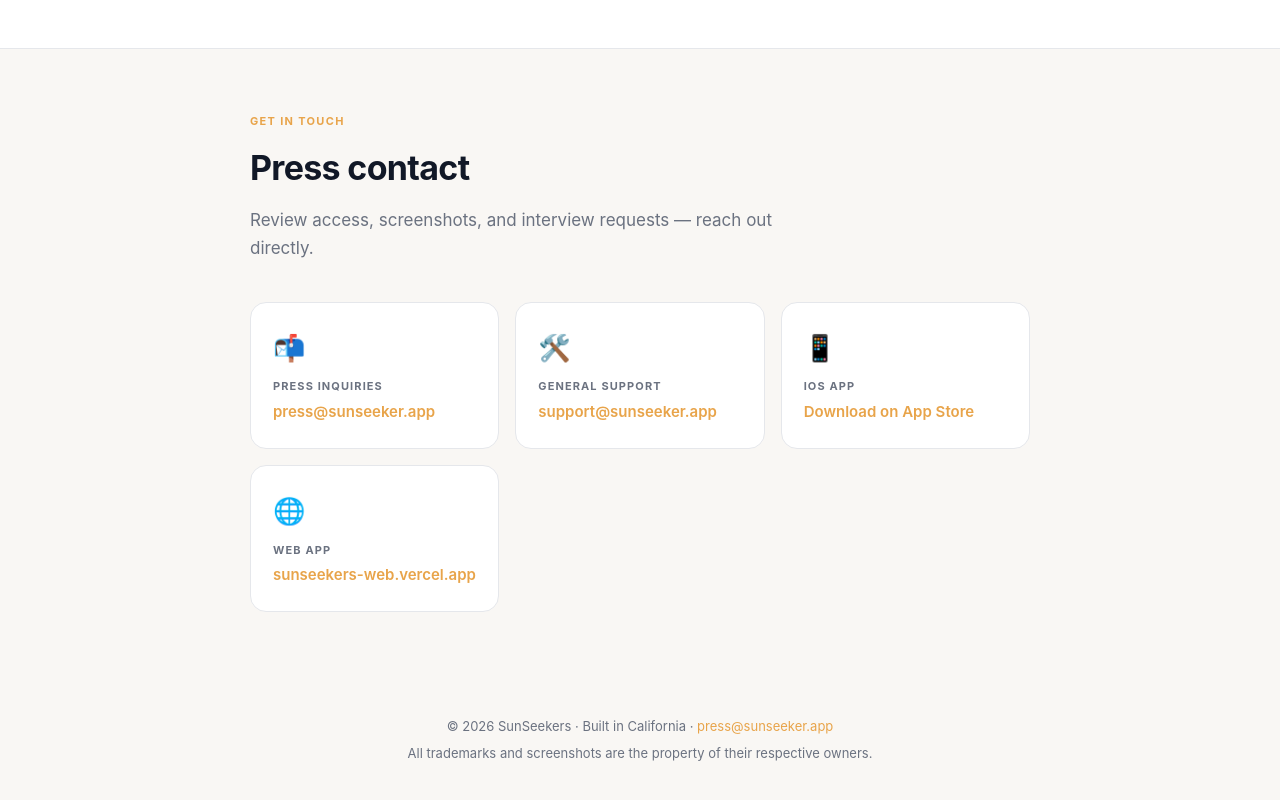
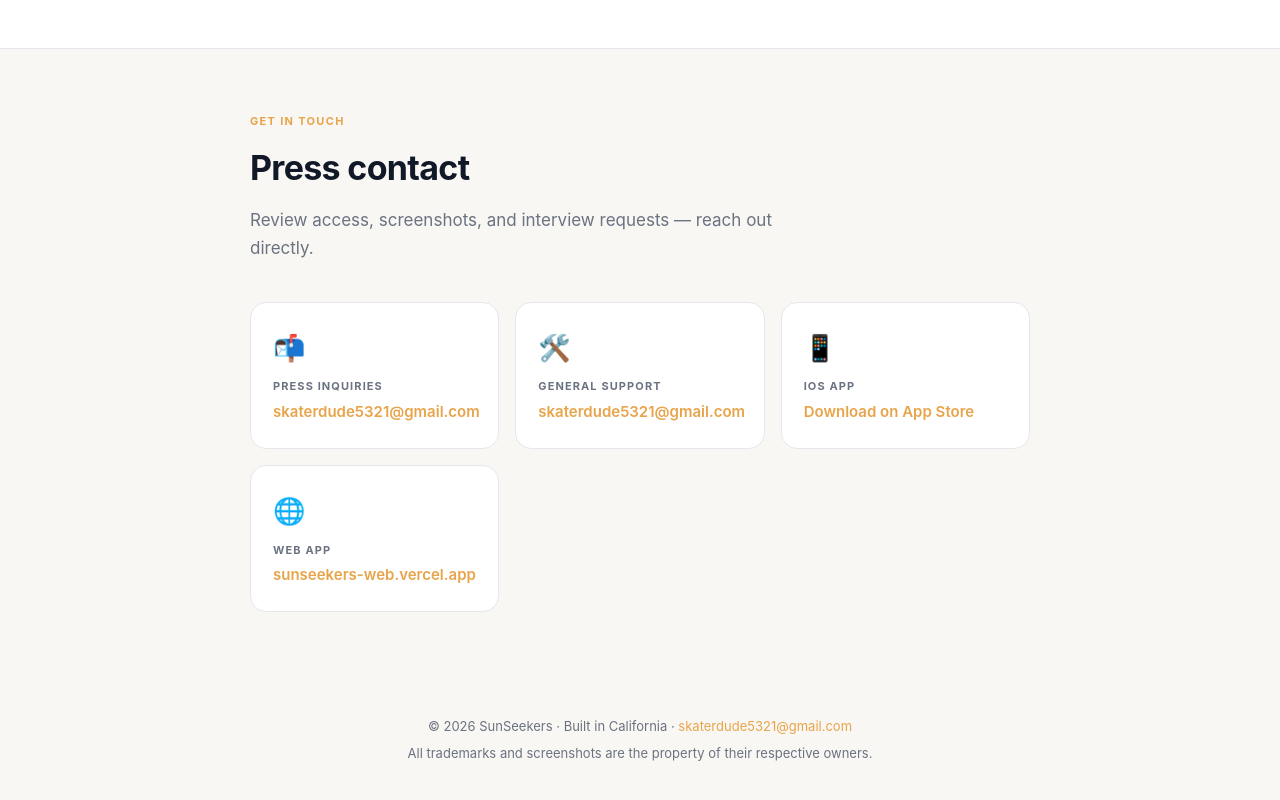
Before and after one commit to NicolasR27/sunseekers-press, a plain HTML site: page index.html in a window 1280 px wide. Shown: the part 3554-4354 px from the top of the page. Drawn offline with Linux system fonts and the light colour scheme.

Commit message:
Update contact email

```diff
--- a/index.html
+++ b/index.html
@@ -309,7 +309,7 @@
   <h1>Meet <span>SunSeekers</span></h1>
   <p>The iOS social app built for real-world naturist connection — no ads, no algorithms, just people meeting IRL.</p>
   <div class="cta-row">
-    <a class="btn btn-primary" href="mailto:press@sunseeker.app">📬 Contact for Review Access</a>
+    <a class="btn btn-primary" href="mailto:skaterdude5321@gmail.com">📬 Contact for Review Access</a>
     <a class="btn btn-secondary" href="https://apps.apple.com/us/app/sunseekers/id6759641226" target="_blank">📱 iOS App</a>
     <a class="btn btn-secondary" href="https://sunseekers-web.vercel.app" target="_blank">🌐 Web App</a>
   </div>
@@ -485,15 +485,15 @@
     <p class="lead">Review access, screenshots, and interview requests — reach out directly.</p>
 
     <div class="contact-grid">
-      <a class="contact-card" href="mailto:press@sunseeker.app">
+      <a class="contact-card" href="mailto:skaterdude5321@gmail.com">
         <div class="icon">📬</div>
         <div class="type">Press Inquiries</div>
-        <div class="value">press@sunseeker.app</div>
+        <div class="value">skaterdude5321@gmail.com</div>
       </a>
-      <a class="contact-card" href="mailto:support@sunseeker.app">
+      <a class="contact-card" href="mailto:skaterdude5321@gmail.com">
         <div class="icon">🛠️</div>
         <div class="type">General Support</div>
-        <div class="value">support@sunseeker.app</div>
+        <div class="value">skaterdude5321@gmail.com</div>
       </a>
       <a class="contact-card" href="https://apps.apple.com/us/app/sunseekers/id6759641226" target="_blank">
         <div class="icon">📱</div>
@@ -511,7 +511,7 @@
 
 <!-- ── Footer ── -->
 <footer>
-  <p>© 2026 SunSeekers · Built in California · <a href="mailto:press@sunseeker.app">press@sunseeker.app</a></p>
+  <p>© 2026 SunSeekers · Built in California · <a href="mailto:skaterdude5321@gmail.com">skaterdude5321@gmail.com</a></p>
   <p style="margin-top:6px">All trademarks and screenshots are the property of their respective owners.</p>
 </footer>
 
```
